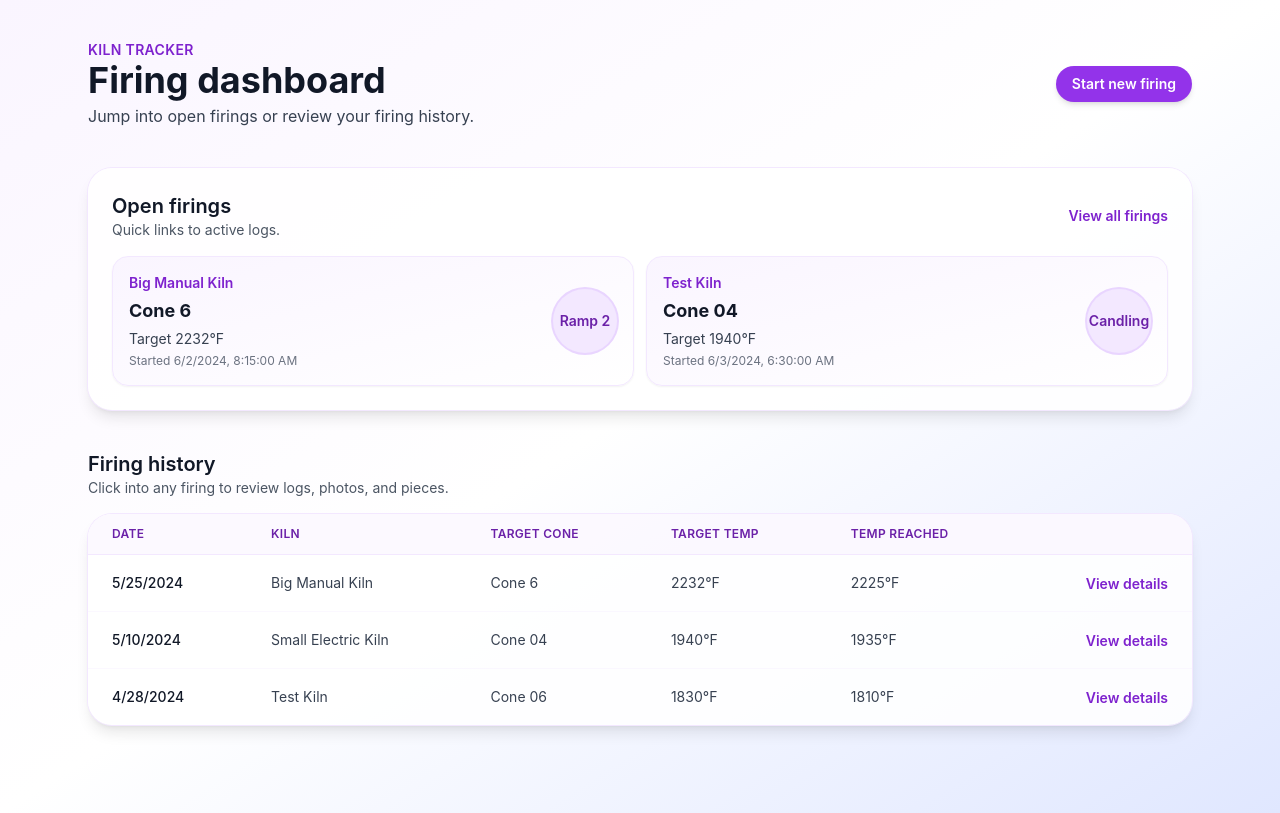
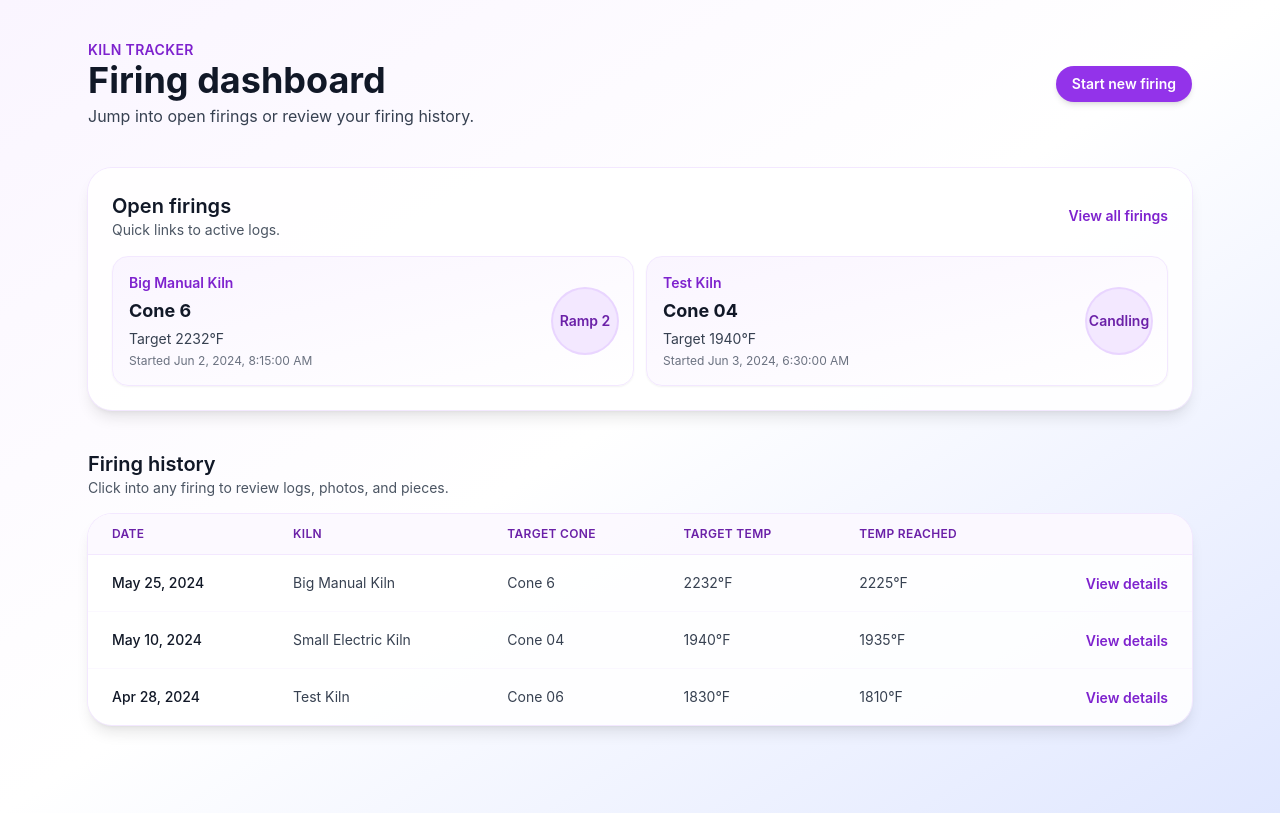
Before and after one commit to jdin9/KilnTracker, a Next.js app: page /kiln in a window 1280 px wide. Built offline with nearby package versions, Linux system fonts and the light colour scheme.

Commit message:
Fix admin kiln storage key

```diff
--- a/src/app/admin/page.tsx
+++ b/src/app/admin/page.tsx
@@ -37,7 +37,7 @@ type Kiln = {
   dialPositions?: string[];
 };
 
-const KILNS_STORAGE_KEY = "kiln-admin-kilns";
+const KILN_STORAGE_KEY = "kiln-admin-kilns";
 
 const initialUsers: User[] = [
   {
@@ -150,23 +150,6 @@ export default function AdminPage() {
     name: "",
     brand: "",
   });
-
-  useEffect(() => {
-    if (typeof window === "undefined") return;
-    const storedKilns = window.localStorage.getItem(KILNS_STORAGE_KEY);
-    if (storedKilns) {
-      try {
-        setKilns(JSON.parse(storedKilns));
-      } catch (error) {
-        console.error("Unable to parse stored kilns", error);
-      }
-    }
-  }, []);
-
-  useEffect(() => {
-    if (typeof window === "undefined") return;
-    window.localStorage.setItem(KILNS_STORAGE_KEY, JSON.stringify(kilns));
-  }, [kilns]);
 
   const resetForm = () => {
     setForm({ firstName: "", lastName: "", username: "", password: "" });
--- a/src/app/firings/[id]/page.tsx
+++ b/src/app/firings/[id]/page.tsx
@@ -3,6 +3,8 @@
 import React, { useEffect, useMemo, useState } from "react";
 import Link from "next/link";
 import { notFound } from "next/navigation";
+
+import { formatDateTime } from "@/lib/dateFormat";
 
 type ActivityType = "dial" | "switch" | "temp" | "note" | "shutdown" | "close";
 
@@ -458,8 +460,8 @@ export default function FiringDetailPage({ params }: { params: { id: string } })
                 {firing.firingType} • Target cone {firing.targetCone} • {statusLabel}
               </p>
               <p className="text-sm text-gray-600">
-                {new Date(firing.startTime).toLocaleString()}
-                {firing.endTime && ` → ${new Date(firing.endTime).toLocaleString()}`} {firing.maxTemp && `| Max temp ${firing.maxTemp}°F`}
+                {formatDateTime(firing.startTime)}
+                {firing.endTime && ` → ${formatDateTime(firing.endTime)}`} {firing.maxTemp && `| Max temp ${firing.maxTemp}°F`}
               </p>
             </div>
           </div>
@@ -682,7 +684,7 @@ export default function FiringDetailPage({ params }: { params: { id: string } })
               <div key={event.id} className="flex flex-col gap-2 py-3 md:flex-row md:items-center md:justify-between">
                 <div className="space-y-1">
                   <p className="text-sm font-semibold text-gray-900 capitalize">{event.type.replace("_", " ")}</p>
-                  <p className="text-xs text-gray-600">{new Date(event.timestamp).toLocaleString()}</p>
+                  <p className="text-xs text-gray-600">{formatDateTime(event.timestamp)}</p>
                   {event.dialPosition && (
                     <p className="text-xs text-gray-700">Dial: {event.dialPosition}</p>
                   )}
--- a/src/app/firings/page.tsx
+++ b/src/app/firings/page.tsx
@@ -3,6 +3,8 @@
 import React, { useMemo, useState } from "react";
 import Link from "next/link";
 import { FiringFormModal } from "./components/FiringFormModal";
+
+import { formatDateTime } from "@/lib/dateFormat";
 
 // TODO: replace with real tRPC hooks, e.g., useFiringHistory(filters)
 const mockFirings = [
@@ -134,7 +136,7 @@ export default function FiringsPage() {
             </div>
             <div className="text-sm text-gray-700 text-right">
               <div>Target Cone: {firing.targetCone}</div>
-              <div>Start: {new Date(firing.startTime).toLocaleString()}</div>
+              <div>Start: {formatDateTime(firing.startTime)}</div>
               <div>Max Temp: {firing.maxTemp ?? "—"}</div>
             </div>
           </Link>
--- a/src/app/kiln/page.tsx
+++ b/src/app/kiln/page.tsx
@@ -2,6 +2,8 @@
 
 import { useEffect, useState } from "react";
 import Link from "next/link";
+
+import { formatDate, formatDateTime } from "@/lib/dateFormat";
 
 type OpenFiring = {
   id: string;
@@ -186,9 +188,7 @@ export default function KilnDashboardPage() {
                   <p className="text-sm text-gray-700">
                     Target {firing.targetTemp ? `${firing.targetTemp}°F` : "—"}
                   </p>
-                  <p className="text-xs text-gray-500">
-                    Started {new Date(firing.startedAt).toLocaleString()}
-                  </p>
+                  <p className="text-xs text-gray-500">Started {formatDateTime(firing.startedAt)}</p>
                 </div>
                 <div className="flex h-16 w-16 items-center justify-center rounded-full bg-purple-100 text-sm font-semibold text-purple-800 ring-2 ring-purple-200">
                   {firing.status}
@@ -236,7 +236,7 @@ export default function KilnDashboardPage() {
                 {firingHistory.map((firing) => (
                   <tr key={firing.id} className="hover:bg-purple-50/60">
                     <td className="px-6 py-4 text-sm font-medium text-gray-900">
-                      {new Date(firing.date).toLocaleDateString()}
+                      {formatDate(firing.date)}
                     </td>
                     <td className="px-6 py-4 text-sm text-gray-700">{firing.kiln}</td>
                     <td className="px-6 py-4 text-sm text-gray-700">Cone {firing.targetCone}</td>
--- a/src/app/projects/[id]/page.tsx
+++ b/src/app/projects/[id]/page.tsx
@@ -1,5 +1,7 @@
 import React from "react";
 import { notFound } from "next/navigation";
+
+import { formatDate } from "@/lib/dateFormat";
 
 // TODO: replace with trpc.project.detail.useQuery
 const mockProject = {
@@ -86,9 +88,7 @@ export default function ProjectDetailPage({ params }: { params: { id: string } }
                 <div className="text-sm text-gray-700 space-y-1">
                   <div>Cone: {step.cone || "—"}</div>
                   <div>Peak Temp: {step.peakTemp ?? "—"}</div>
-                  <div>
-                    Date: {step.firingDate ? new Date(step.firingDate).toLocaleDateString() : "—"}
-                  </div>
+                  <div>Date: {step.firingDate ? formatDate(step.firingDate) : "—"}</div>
                 </div>
               )}
 
--- a/src/app/projects/page.tsx
+++ b/src/app/projects/page.tsx
@@ -2,6 +2,8 @@
 
 import React, { useMemo, useState } from "react";
 import Link from "next/link";
+
+import { formatDate } from "@/lib/dateFormat";
 
 // TODO: replace with real tRPC hooks, e.g., useProjects(filters)
 const mockProjects = [
@@ -84,7 +86,7 @@ export default function ProjectsPage() {
                 Clay: {project.clayBody} • Maker: {project.makerName}
               </div>
               <div className="text-xs text-gray-500">
-                Created {new Date(project.createdAt).toLocaleDateString()}
+                Created {formatDate(project.createdAt)}
               </div>
             </div>
           </Link>
--- /dev/null
+++ b/src/lib/dateFormat.ts
@@ -0,0 +1,18 @@
+const dateFormatter = new Intl.DateTimeFormat("en-US", {
+  dateStyle: "medium",
+  timeZone: "UTC",
+});
+
+const dateTimeFormatter = new Intl.DateTimeFormat("en-US", {
+  dateStyle: "medium",
+  timeStyle: "medium",
+  timeZone: "UTC",
+});
+
+export function formatDate(value: string | number | Date) {
+  return dateFormatter.format(new Date(value));
+}
+
+export function formatDateTime(value: string | number | Date) {
+  return dateTimeFormatter.format(new Date(value));
+}
```
